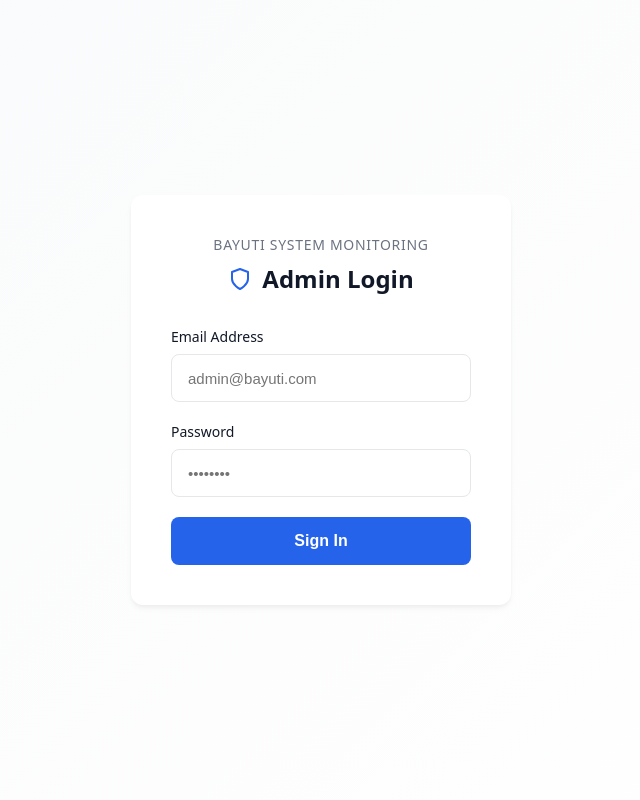
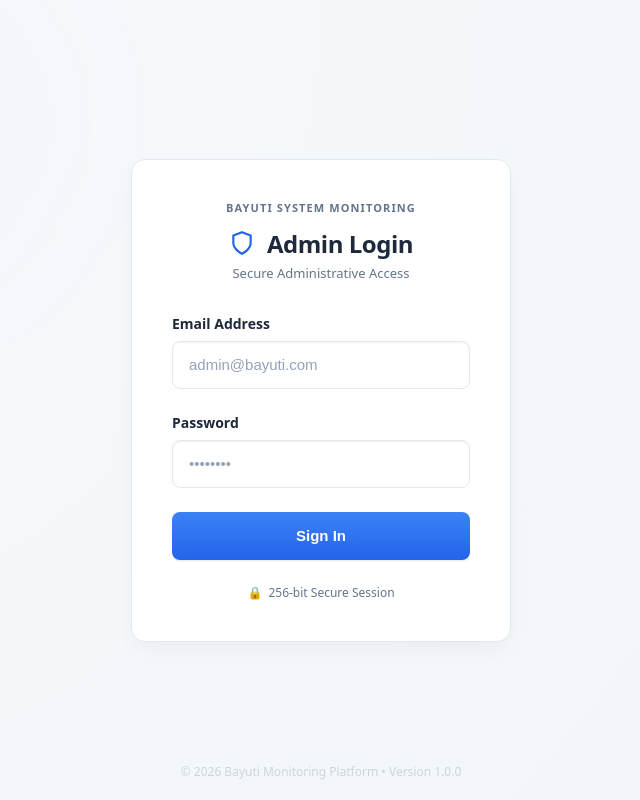
Before and after one commit to ibrahimaziz9947/Bayuti-API-Servers-Monitoring, a website: page ui/login.html in a window 1280 px wide. Shown: the whole page, without its empty margins (319-959 px from the left). Drawn offline with Linux system fonts and the light colour scheme.

Commit message:
Login UIWork

```diff
--- a/ui/login.html
+++ b/ui/login.html
@@ -8,14 +8,16 @@
     :root {
       --primary: #2563eb;
       --primary-hover: #1d4ed8;
-      --bg-gradient: linear-gradient(135deg, #f9fafb 0%, #ffffff 100%);
-      --text-main: #111827;
-      --text-muted: #6b7280;
-      --border: #e5e7eb;
+      --bg-gradient: radial-gradient(circle at top left, #f8fafc, #f1f5f9);
+      --text-main: #1e293b;
+      --text-muted: #64748b;
+      --border: #e2e8f0;
       --error-bg: #fef2f2;
-      --error-border: #fca5a5;
+      --error-border: #fecaca;
       --error-text: #b91c1c;
-      --focus-ring: rgba(37, 99, 235, 0.2);
+      --focus-ring: rgba(37, 99, 235, 0.15);
+      --shadow-lg: 0 10px 25px -5px rgba(0, 0, 0, 0.05), 0 8px 10px -6px rgba(0, 0, 0, 0.01);
+      --shadow-input: inset 0 1px 2px rgba(0, 0, 0, 0.05);
     }
 
     body {
@@ -28,6 +30,20 @@
       align-items: center;
       justify-content: center;
       color: var(--text-main);
+      overflow: hidden;
+    }
+
+    /* Abstract background shape */
+    body::before {
+      content: '';
+      position: absolute;
+      top: -10%;
+      left: -10%;
+      width: 50%;
+      height: 50%;
+      background: radial-gradient(circle, rgba(37, 99, 235, 0.03) 0%, transparent 70%);
+      filter: blur(60px);
+      z-index: -1;
     }
 
     .login-container {
@@ -35,15 +51,27 @@
       max-width: 420px;
       padding: 20px;
       box-sizing: border-box;
+      opacity: 0;
+      transform: translateY(20px);
+      animation: fadeInUp 0.6s cubic-bezier(0.16, 1, 0.3, 1) forwards;
+    }
+
+    @keyframes fadeInUp {
+      to {
+        opacity: 1;
+        transform: translateY(0);
+      }
     }
 
     .login-card {
       background: white;
-      border-radius: 12px;
-      box-shadow: 0 4px 6px -1px rgba(0, 0, 0, 0.05), 0 2px 4px -1px rgba(0, 0, 0, 0.03);
+      border-radius: 14px;
+      box-shadow: var(--shadow-lg);
+      border: 1px solid var(--border);
       padding: 40px;
       width: 100%;
       box-sizing: border-box;
+      position: relative;
     }
 
     .header {
@@ -53,32 +81,39 @@
 
     .subtitle {
       color: var(--text-muted);
-      font-size: 14px;
-      font-weight: 500;
+      font-size: 11px;
+      font-weight: 600;
       text-transform: uppercase;
-      letter-spacing: 0.05em;
-      margin: 0 0 8px 0;
+      letter-spacing: 0.1em;
+      margin: 0 0 12px 0;
     }
 
     .title {
       color: var(--text-main);
       font-size: 24px;
       font-weight: 700;
-      margin: 0;
+      margin: 0 0 4px 0;
       display: flex;
       align-items: center;
       justify-content: center;
-      gap: 10px;
+      gap: 12px;
+      letter-spacing: -0.02em;
+    }
+
+    .title-sub {
+        font-size: 13px;
+        color: var(--text-muted);
+        font-weight: 400;
     }
 
     .icon-shield {
-      width: 24px;
-      height: 24px;
+      width: 26px;
+      height: 26px;
       color: var(--primary);
     }
 
     .form-group {
-      margin-bottom: 20px;
+      margin-bottom: 24px;
     }
 
     label {
@@ -86,7 +121,7 @@
       margin-bottom: 8px;
       color: var(--text-main);
       font-size: 14px;
-      font-weight: 500;
+      font-weight: 600;
     }
 
     input {
@@ -100,44 +135,59 @@
       background: #fff;
       transition: all 0.2s ease;
       box-sizing: border-box;
+      box-shadow: var(--shadow-input);
     }
 
     input:focus {
       outline: none;
       border-color: var(--primary);
-      box-shadow: 0 0 0 4px var(--focus-ring);
+      box-shadow: 0 0 0 3px var(--focus-ring);
+    }
+
+    input::placeholder {
+      color: #94a3b8;
     }
 
     button {
       width: 100%;
       height: 48px;
-      background: var(--primary);
+      background: linear-gradient(180deg, #3b82f6, #2563eb);
       color: white;
       border: none;
       border-radius: 8px;
-      font-size: 16px;
+      font-size: 15px;
       font-weight: 600;
       cursor: pointer;
-      transition: background-color 0.2s ease;
+      transition: all 0.2s ease;
       margin-top: 8px;
       display: flex;
       align-items: center;
       justify-content: center;
+      box-shadow: 0 1px 2px rgba(0, 0, 0, 0.1);
     }
 
     button:hover {
-      background: var(--primary-hover);
+      transform: translateY(-1px);
+      box-shadow: 0 4px 6px -1px rgba(0, 0, 0, 0.1), 0 2px 4px -1px rgba(0, 0, 0, 0.06);
+    }
+
+    button:active {
+      transform: translateY(0);
+      box-shadow: 0 1px 2px rgba(0, 0, 0, 0.05);
     }
 
     button:disabled {
-      background: var(--text-muted);
+      background: #e2e8f0;
+      color: #94a3b8;
       cursor: not-allowed;
+      transform: none;
+      box-shadow: none;
     }
 
     .spinner {
       display: none;
-      width: 20px;
-      height: 20px;
+      width: 18px;
+      height: 18px;
       border: 2px solid rgba(255, 255, 255, 0.3);
       border-radius: 50%;
       border-top-color: white;
@@ -159,7 +209,36 @@
       font-size: 14px;
       text-align: center;
       margin-top: 24px;
+      animation: shake 0.4s cubic-bezier(.36,.07,.19,.97) both;
     }
+
+    @keyframes shake {
+      10%, 90% { transform: translate3d(-1px, 0, 0); }
+      20%, 80% { transform: translate3d(2px, 0, 0); }
+      30%, 50%, 70% { transform: translate3d(-4px, 0, 0); }
+      40%, 60% { transform: translate3d(4px, 0, 0); }
+    }
+
+    .secure-badge {
+      text-align: center;
+      margin-top: 24px;
+      color: var(--text-muted);
+      font-size: 12px;
+      display: flex;
+      align-items: center;
+      justify-content: center;
+      gap: 6px;
+    }
+
+    .app-footer {
+      position: absolute;
+      bottom: 20px;
+      width: 100%;
+      text-align: center;
+      color: #cbd5e1;
+      font-size: 12px;
+    }
+
   </style>
 </head>
 <body>
@@ -173,6 +252,7 @@
           </svg>
           Admin Login
         </h1>
+        <div class="title-sub">Secure Administrative Access</div>
       </div>
 
       <form id="loginForm">
@@ -192,8 +272,16 @@
         </button>
 
         <div id="error" class="error-message"></div>
+
+        <div class="secure-badge">
+           <span>🔒</span> 256-bit Secure Session
+        </div>
       </form>
     </div>
+  </div>
+
+  <div class="app-footer">
+    © 2026 Bayuti Monitoring Platform • Version 1.0.0
   </div>
 
   <script>
```
